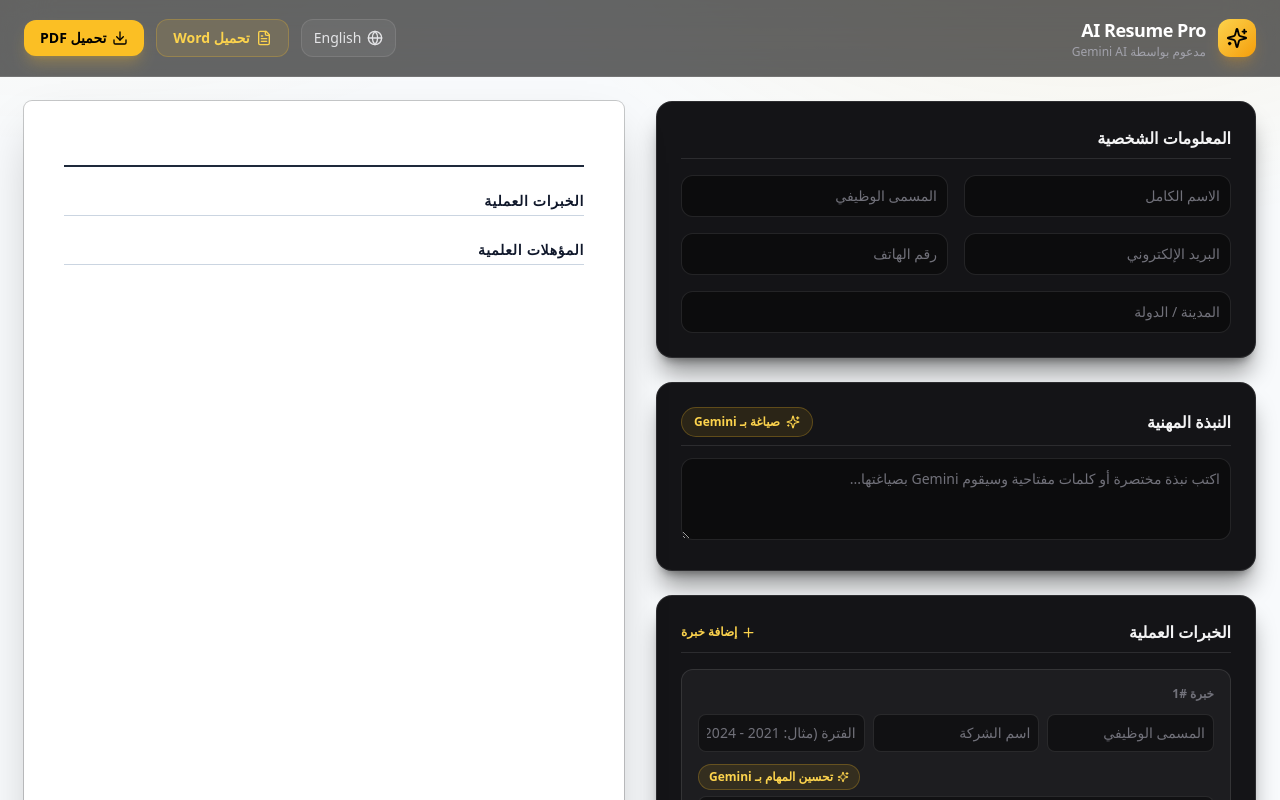
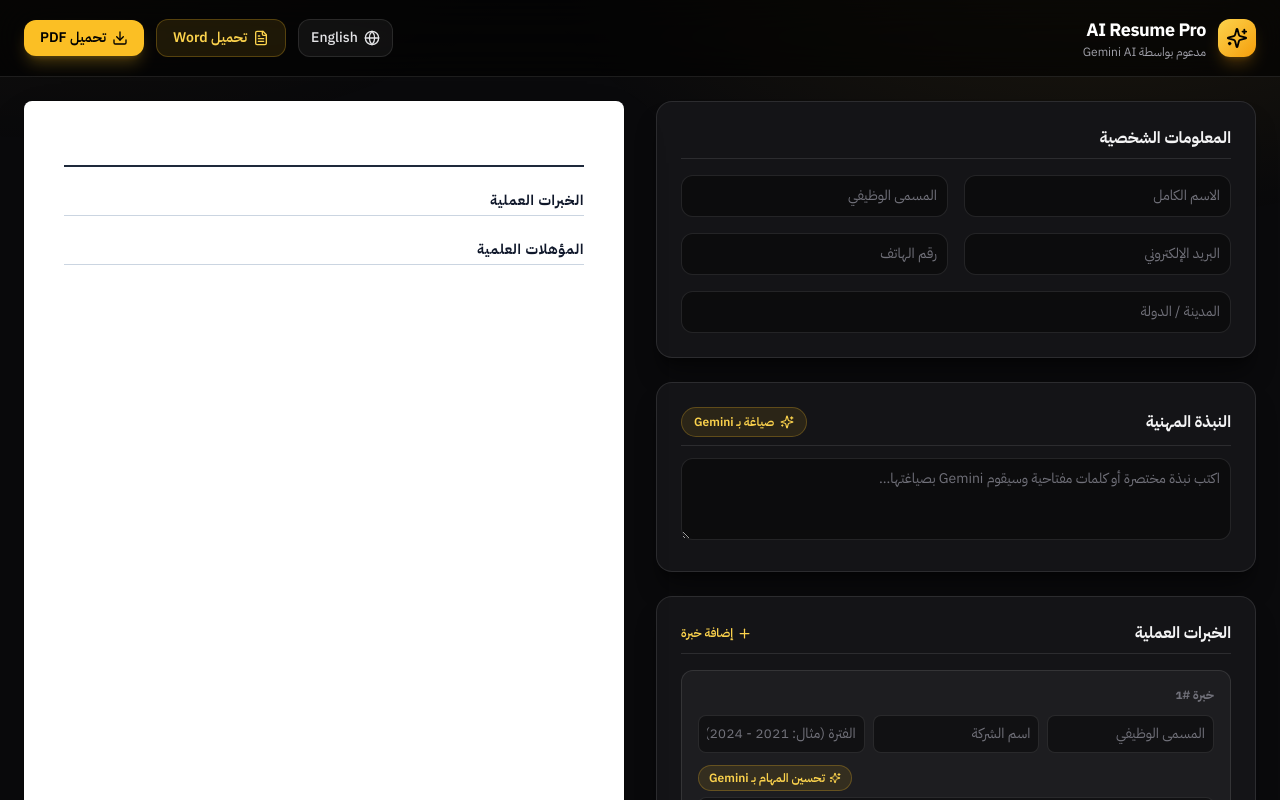
Before and after one commit to mrahmed22296-gif/ai-resume-builder, a Next.js app: page / in a window 1280 px wide. Shown: the top 800 px of the page. Built offline with nearby package versions, Linux system fonts and the light colour scheme.

Commit message:
Add Inter and IBM Plex Sans Arabic fonts, dark base styles
Added Google Fonts for Inter and IBM Plex Sans Arabic.

```diff
--- a/app/layout.js
+++ b/app/layout.js
@@ -1,4 +1,18 @@
 import "./globals.css";
+import { Inter, IBM_Plex_Sans_Arabic } from "next/font/google";
+
+const inter = Inter({
+  subsets: ["latin"],
+  variable: "--font-inter",
+  display: "swap",
+});
+
+const plexArabic = IBM_Plex_Sans_Arabic({
+  subsets: ["arabic"],
+  weight: ["400", "500", "600", "700"],
+  variable: "--font-arabic",
+  display: "swap",
+});
 
 export const metadata = {
   title: "صانع السيرة الذاتية بالذكاء الاصطناعي | AI Resume Builder",
@@ -7,8 +21,8 @@ export const metadata = {
 
 export default function RootLayout({ children }) {
   return (
-    <html lang="ar" dir="rtl">
-      <body className="bg-slate-50 text-slate-900 font-sans antialiased">
+    <html lang="ar" dir="rtl" className={`${inter.variable} ${plexArabic.variable}`}>
+      <body className="bg-[#0a0a0c] text-zinc-200 antialiased">
         {children}
       </body>
     </html>
```
